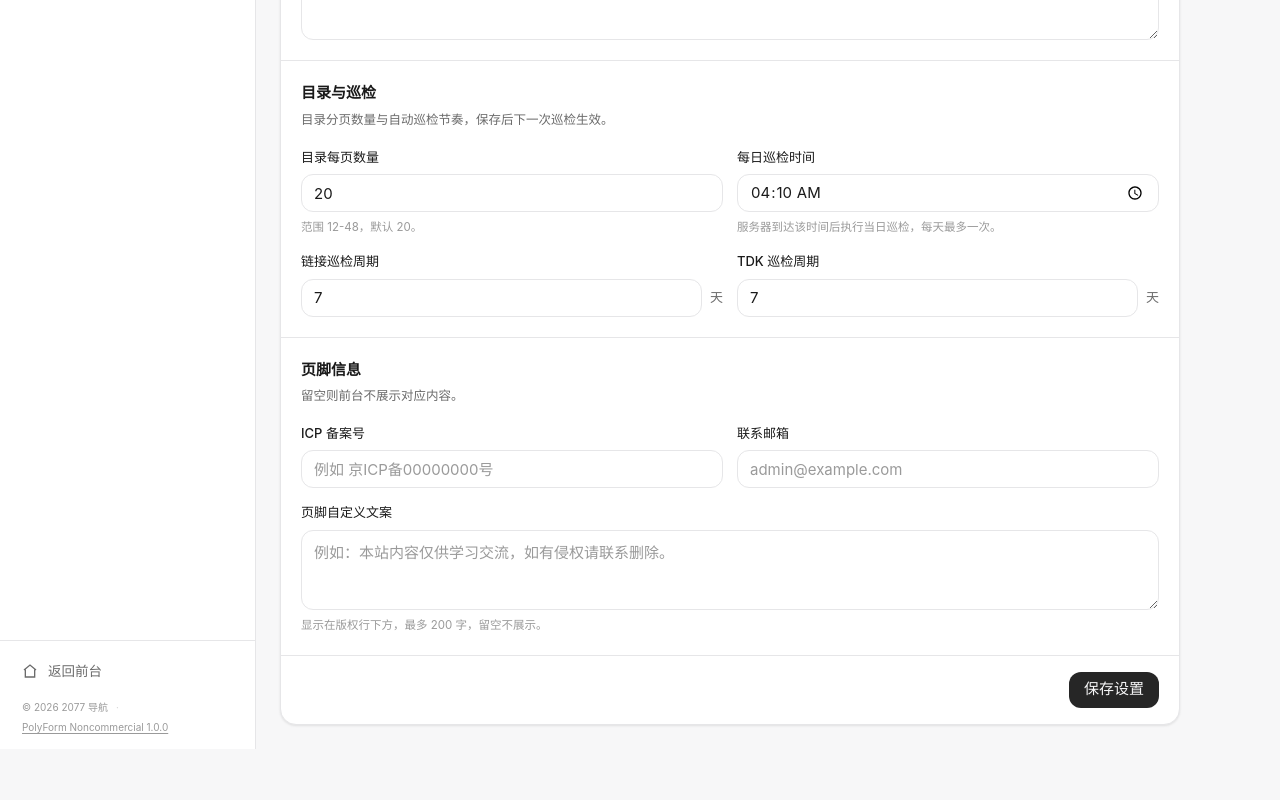
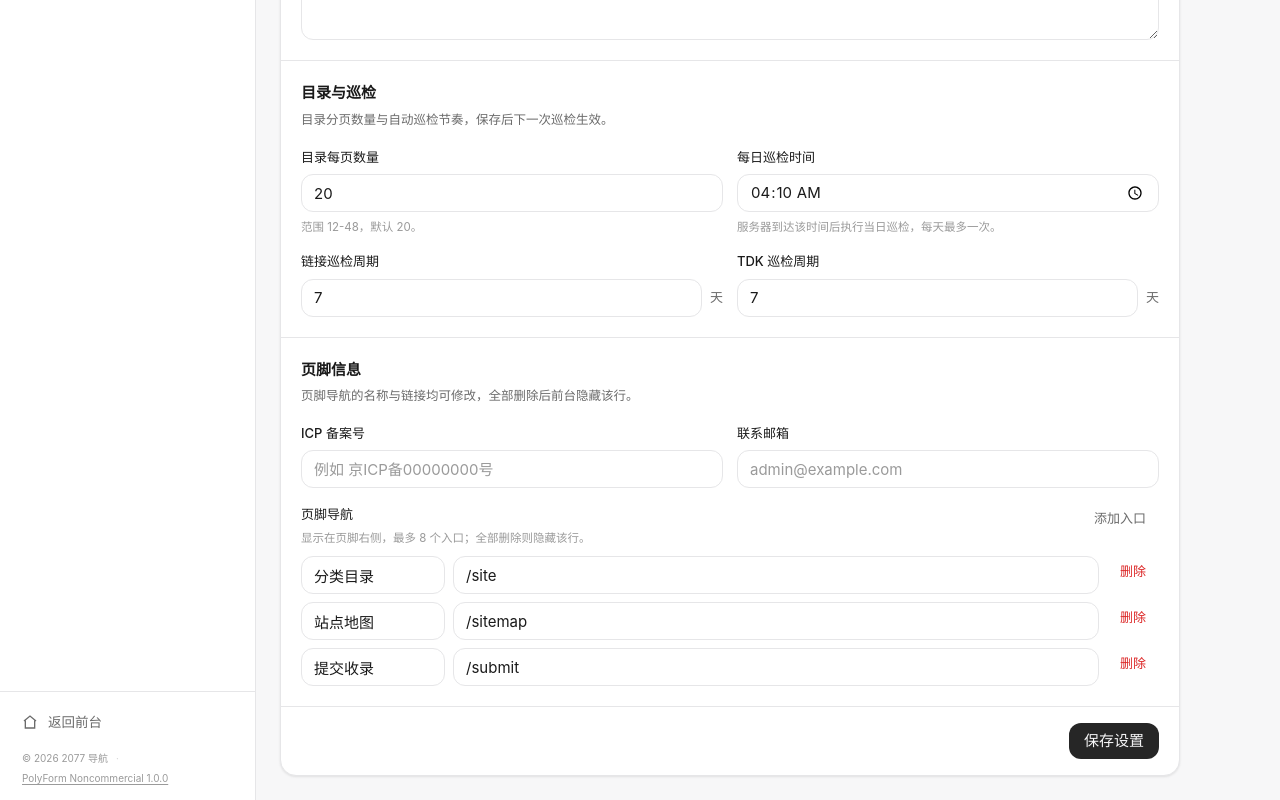
Before and after one commit to 2819074731/2077, a Nuxt app: page /admin/settings in a window 1280 px wide. Shown: the part 1121-1921 px from the top of the page. Before the commit the page ends 1870 px from the top, so only its background shows below. Built offline with nearby package versions, Linux system fonts and the light colour scheme; no server answers.

Commit message:
feat(settings): 页脚导航入口支持后台自定义

```diff
--- a/app/layouts/default.vue
+++ b/app/layouts/default.vue
@@ -133,18 +133,12 @@ function goHome() {
           >{{ f.name }}</a>
         </div>
         <div class="flex flex-col-reverse gap-3 sm:flex-row sm:items-center sm:justify-between">
-          <div class="flex min-w-0 flex-col gap-1.5">
-            <CopyrightBar />
-            <div v-if="settings.footerText || settings.icpNumber || settings.contactEmail" class="flex flex-wrap items-center gap-x-3 gap-y-1 text-[11.5px] text-ink3">
-              <span v-if="settings.footerText" class="whitespace-pre-line">{{ settings.footerText }}</span>
-              <a v-if="settings.icpNumber" href="https://beian.miit.gov.cn/" target="_blank" rel="noopener nofollow" class="hover:text-ink">{{ settings.icpNumber }}</a>
-              <a v-if="settings.contactEmail" :href="`mailto:${settings.contactEmail}`" class="hover:text-ink">{{ settings.contactEmail }}</a>
-            </div>
-          </div>
-          <nav class="flex flex-wrap items-center gap-x-4 gap-y-1 shrink-0" aria-label="页脚导航">
-            <NuxtLink to="/site" class="hover:text-ink">分类目录</NuxtLink>
-            <NuxtLink to="/sitemap" class="hover:text-ink">站点地图</NuxtLink>
-            <NuxtLink to="/submit" class="hover:text-ink">提交收录</NuxtLink>
+          <CopyrightBar />
+          <nav v-if="settings.footerLinks.length" class="flex flex-wrap items-center gap-x-4 gap-y-1 shrink-0" aria-label="页脚导航">
+            <template v-for="link in settings.footerLinks" :key="link.label + link.url">
+              <NuxtLink v-if="link.url.startsWith('/')" :to="link.url" class="hover:text-ink">{{ link.label }}</NuxtLink>
+              <a v-else :href="link.url" target="_blank" rel="noopener nofollow" class="hover:text-ink">{{ link.label }}</a>
+            </template>
           </nav>
         </div>
       </div>
--- a/app/pages/admin/settings.vue
+++ b/app/pages/admin/settings.vue
@@ -41,7 +41,20 @@ function validate(): string {
   if (form.linkTtlDays < 1 || form.linkTtlDays > 90) return '链接巡检周期需在 1-90 天之间'
   if (form.tdkTtlDays < 1 || form.tdkTtlDays > 90) return 'TDK 巡检周期需在 1-90 天之间'
   if (form.contactEmail && !/^[^\s@]+@[^\s@]+\.[^\s@]+$/.test(form.contactEmail)) return '联系邮箱格式不正确'
+  for (const link of form.footerLinks) {
+    if (!link.label.trim() || !link.url.trim()) return '请填写完整的页脚导航名称和链接'
+    if (!/^https?:\/\//i.test(link.url) && !/^\/(?!\/)/.test(link.url)) return '页脚导航链接需以 / 或 http(s):// 开头'
+  }
   return ''
+}
+
+function addFooterLink() {
+  if (form.footerLinks.length >= 8) return
+  form.footerLinks.push({ label: '', url: '' })
+}
+
+function removeFooterLink(index: number) {
+  form.footerLinks.splice(index, 1)
 }
 
 async function save() {
@@ -199,7 +212,7 @@ async function save() {
 
       <section class="p-4 sm:p-5">
         <h2 class="font-semibold text-[15px]">页脚信息</h2>
-        <p class="text-[12.5px] text-ink2 mt-1">留空则前台不展示对应内容。</p>
+        <p class="text-[12.5px] text-ink2 mt-1">页脚导航的名称与链接均可修改，全部删除后前台隐藏该行。</p>
         <div class="grid sm:grid-cols-2 gap-3.5 mt-4">
           <label class="flex flex-col gap-1.5">
             <span class="text-[13px] font-medium">ICP 备案号</span>
@@ -209,11 +222,25 @@ async function save() {
             <span class="text-[13px] font-medium">联系邮箱</span>
             <input v-model="form.contactEmail" type="email" class="field" maxlength="120" placeholder="admin@example.com" />
           </label>
-          <label class="flex flex-col gap-1.5 sm:col-span-2">
-            <span class="text-[13px] font-medium">页脚自定义文案</span>
-            <textarea v-model="form.footerText" class="field !h-20 py-2.5 resize-y leading-6" maxlength="200" placeholder="例如：本站内容仅供学习交流，如有侵权请联系删除。" />
-            <span class="text-[11.5px] text-ink3">显示在版权行下方，最多 200 字，留空不展示。</span>
-          </label>
+          <div class="sm:col-span-2 flex flex-col gap-2">
+            <div class="flex items-start justify-between gap-3">
+              <div>
+                <span class="text-[13px] font-medium">页脚导航</span>
+                <p class="text-[11.5px] text-ink3 mt-0.5">显示在页脚右侧，最多 8 个入口；全部删除则隐藏该行。</p>
+              </div>
+              <button type="button" class="btn btn-sm btn-ghost shrink-0" :disabled="form.footerLinks.length >= 8" @click="addFooterLink">添加入口</button>
+            </div>
+            <div v-if="form.footerLinks.length" class="flex flex-col gap-2">
+              <div v-for="(link, index) in form.footerLinks" :key="index" class="flex flex-col sm:flex-row gap-2">
+                <input v-model="link.label" class="field sm:!w-36" maxlength="20" placeholder="名称，例如 分类目录" />
+                <input v-model="link.url" class="field flex-1" maxlength="300" placeholder="/site 或 https://example.com" />
+                <button type="button" class="btn btn-sm btn-ghost text-danger shrink-0" @click="removeFooterLink(index)">删除</button>
+              </div>
+            </div>
+            <div v-else class="rounded-xl border border-dashed border-line px-4 py-3 text-[12px] text-ink3">
+              当前未展示页脚导航，点击「添加入口」恢复。
+            </div>
+          </div>
         </div>
       </section>
 
--- a/shared/siteSettings.ts
+++ b/shared/siteSettings.ts
@@ -1,6 +1,11 @@
 export type SubmitTarget = 'nav' | 'directory'
 export type HomeLineMode = 'stats' | 'comment'
 export type GithubSort = 'best' | 'stars' | 'forks' | 'updated'
+
+export interface FooterLink {
+  label: string
+  url: string
+}
 
 export const DEFAULT_GITHUB_SEARCH_RELAYS = [
   'https://gh-proxy.com',
@@ -59,7 +64,7 @@ export interface SiteSettings {
   tdkTtlDays: number
   icpNumber: string
   contactEmail: string
-  footerText: string
+  footerLinks: FooterLink[]
   github: GithubSettings
 }
 
@@ -81,7 +86,11 @@ export const DEFAULT_SITE_SETTINGS: SiteSettings = {
   tdkTtlDays: 7,
   icpNumber: '',
   contactEmail: '',
-  footerText: '',
+  footerLinks: [
+    { label: '分类目录', url: '/site' },
+    { label: '站点地图', url: '/sitemap' },
+    { label: '提交收录', url: '/submit' }
+  ],
   github: {
     enabled: true,
     defaultSort: 'best',
@@ -128,6 +137,22 @@ function integer(value: unknown, fallback: number, min: number, max: number): nu
   const n = Number(value)
   if (!Number.isFinite(n)) return fallback
   return Math.min(max, Math.max(min, Math.round(n)))
+}
+
+function footerLinkList(value: unknown, fallback: FooterLink[]): FooterLink[] {
+  if (!Array.isArray(value)) return fallback.map((item) => ({ ...item }))
+  const result: FooterLink[] = []
+  for (const raw of value) {
+    if (!raw || typeof raw !== 'object') continue
+    const item = raw as Partial<FooterLink>
+    const label = text(item.label, '', 20)
+    const url = text(item.url, '', 300)
+    if (!label || !url) continue
+    if (!/^https?:\/\//i.test(url) && !/^\/(?!\/)/.test(url)) continue
+    result.push({ label, url })
+    if (result.length >= 8) break
+  }
+  return result
 }
 
 function relayList(value: unknown, fallback: string[]): string[] {
@@ -188,7 +213,7 @@ export function normalizeSiteSettings(raw: any): SiteSettings {
     tdkTtlDays: integer(src.tdkTtlDays, DEFAULT_SITE_SETTINGS.tdkTtlDays, 1, 90),
     icpNumber: text(src.icpNumber, DEFAULT_SITE_SETTINGS.icpNumber, 60),
     contactEmail: text(src.contactEmail, DEFAULT_SITE_SETTINGS.contactEmail, 120),
-    footerText: text(src.footerText, DEFAULT_SITE_SETTINGS.footerText, 200),
+    footerLinks: footerLinkList(src.footerLinks, DEFAULT_SITE_SETTINGS.footerLinks),
     github: {
       enabled: bool(ghSrc.enabled, DEFAULT_SITE_SETTINGS.github.enabled),
       defaultSort: ghSort,
```
Also changed, not shown: 2 other files (tests, documents, lock files or other folders).
